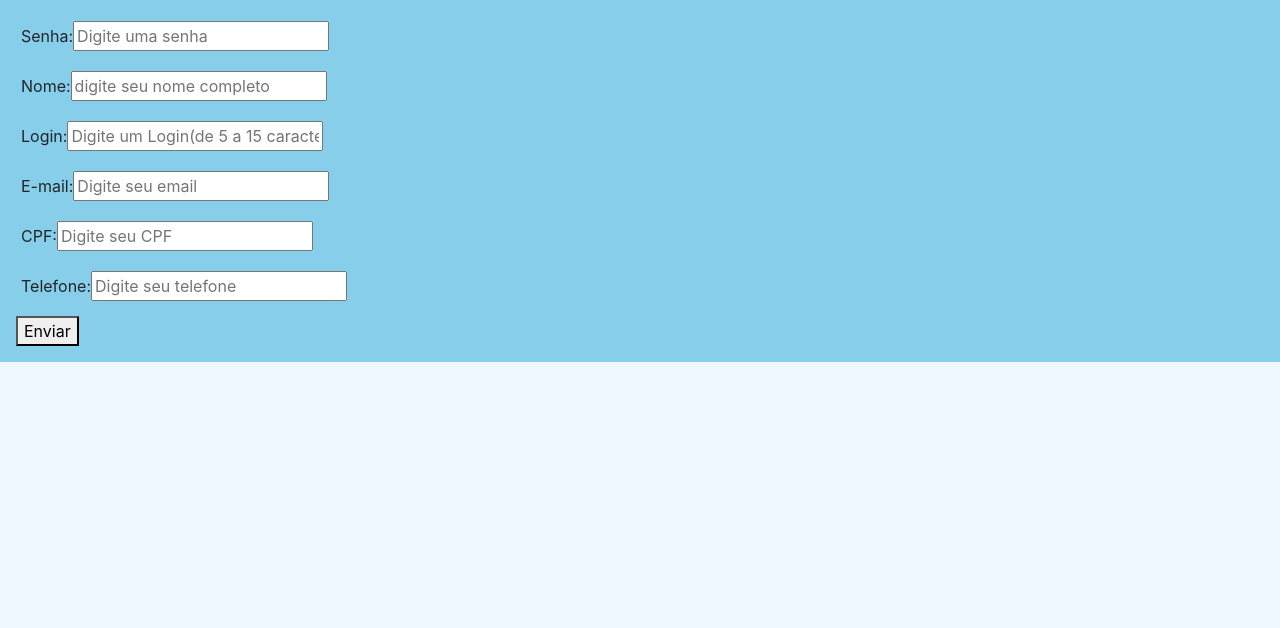
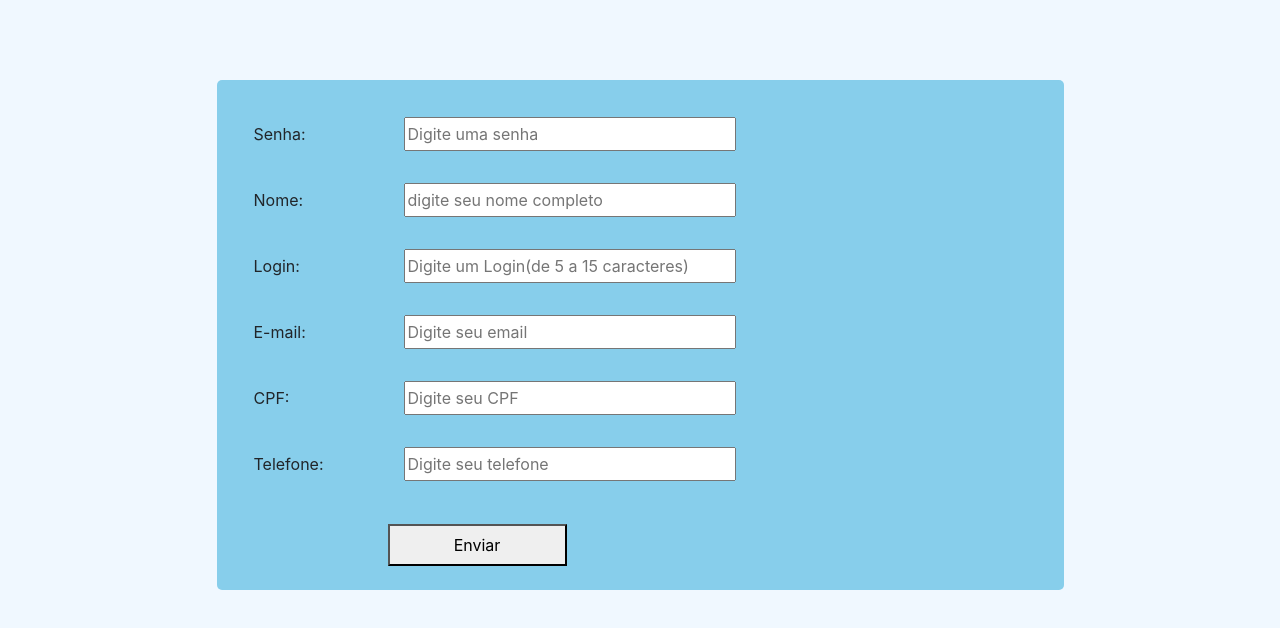
Before and after one commit to lucas648/teste-angular, an Angular app: page /cadastro in a window 1280 px wide. Shown: the top 628 px of the page. Built offline with nearby package versions, Linux system fonts and the light colour scheme.

Commit message:
Configurando estilo do componente cadastro

```diff
--- a/src/app/cadastro/cadastro.component.html
+++ b/src/app/cadastro/cadastro.component.html
@@ -1,42 +1,91 @@
 <form class="cadastro-form container-fluid" [formGroup]="form" (ngSubmit)="onSubmit()">
   <div class="cadastro-form-item">
-    <label for="password"> Senha: </label>
-    <input formControlName="password" type="text" placeholder="Digite uma senha">
+    <label
+      class="cadastro-form-item-label"
+      for="password">
+      Senha:
+    </label>
+    <input
+      class="cadastro-form-item-input"
+      formControlName="password"
+      type="text"
+      placeholder="Digite uma senha"
+    />
   </div>
   <div class="cadastro-form-item">
-    <label for="fullname"> Nome: </label>
+    <label
+      class="cadastro-form-item-label"
+      for="fullname"
+    >
+      Nome:
+    </label>
     <input
+      class="cadastro-form-item-input"
       formControlName="fullname"
       type="text"
-      placeholder="digite seu nome completo">
+      placeholder="digite seu nome completo"
+    />
   </div>
   <div class="cadastro-form-item">
-    <label for="login"> Login: </label>
+    <label
+      class="cadastro-form-item-label"
+      for="login"
+    >
+      Login:
+    </label>
     <input
+      class="cadastro-form-item-input"
       formControlName="login"
       type="text"
-      placeholder="Digite um Login(de 5 a 15 caracteres)">
+      placeholder="Digite um Login(de 5 a 15 caracteres)"
+    />
   </div>
   <div class="cadastro-form-item">
-    <label for="email"> E-mail: </label>
+    <label
+      class="cadastro-form-item-label"
+      for="email"
+    >
+      E-mail:
+    </label>
     <input
+      class="cadastro-form-item-input"
       formControlName="email"
       type="text"
-      placeholder="Digite seu email">
+      placeholder="Digite seu email"
+    />
   </div>
   <div class="cadastro-form-item">
-    <label for="cpf"> CPF: </label>
+    <label
+      class="cadastro-form-item-label"
+      for="cpf"
+    >
+      CPF:
+    </label>
     <input
+      class="cadastro-form-item-input"
       formControlName="cpf"
       type="text"
-      placeholder="Digite seu CPF">
+      placeholder="Digite seu CPF"
+    />
   </div>
   <div class="cadastro-form-item">
-    <label for="phone"> Telefone: </label>
+    <label
+      class="cadastro-form-item-label"
+      for="phone"
+    >
+      Telefone:
+    </label>
     <input
+      class="cadastro-form-item-input"
       formControlName="phone"
       type="text"
-      placeholder="Digite seu telefone">
+      placeholder="Digite seu telefone"
+    />
   </div>
-  <button type="submit" class="cadastro-button">Enviar</button>
+  <button
+    type="submit"
+    class="cadastro-form-button"
+  >
+    Enviar
+  </button>
 </form>
--- a/src/app/cadastro/cadastro.component.scss
+++ b/src/app/cadastro/cadastro.component.scss
@@ -1,9 +1,30 @@
 .cadastro-form {
+  border-radius: 5px;
+  width: 847px;
+  height: 510px;
   padding: 16px;
+  left: 246px;
+  top: 86px;
+  margin-top: 80px;
   background-color: #87CEEB;
   &-item {
+    margin: 16px;
     padding: 5px;
     height: 50px;
+    &-label {
+      width: 118px;
+      height: 34px;
+    }
+    &-input {
+      margin-left: 32px;
+      width: 332px;
+      height: 34px;
+    }
   }
-
+  &-button {
+    width: 179px;
+    height: 42px;
+    margin-top: 16px;
+    margin-left: 155px;
+  }
 }
```
